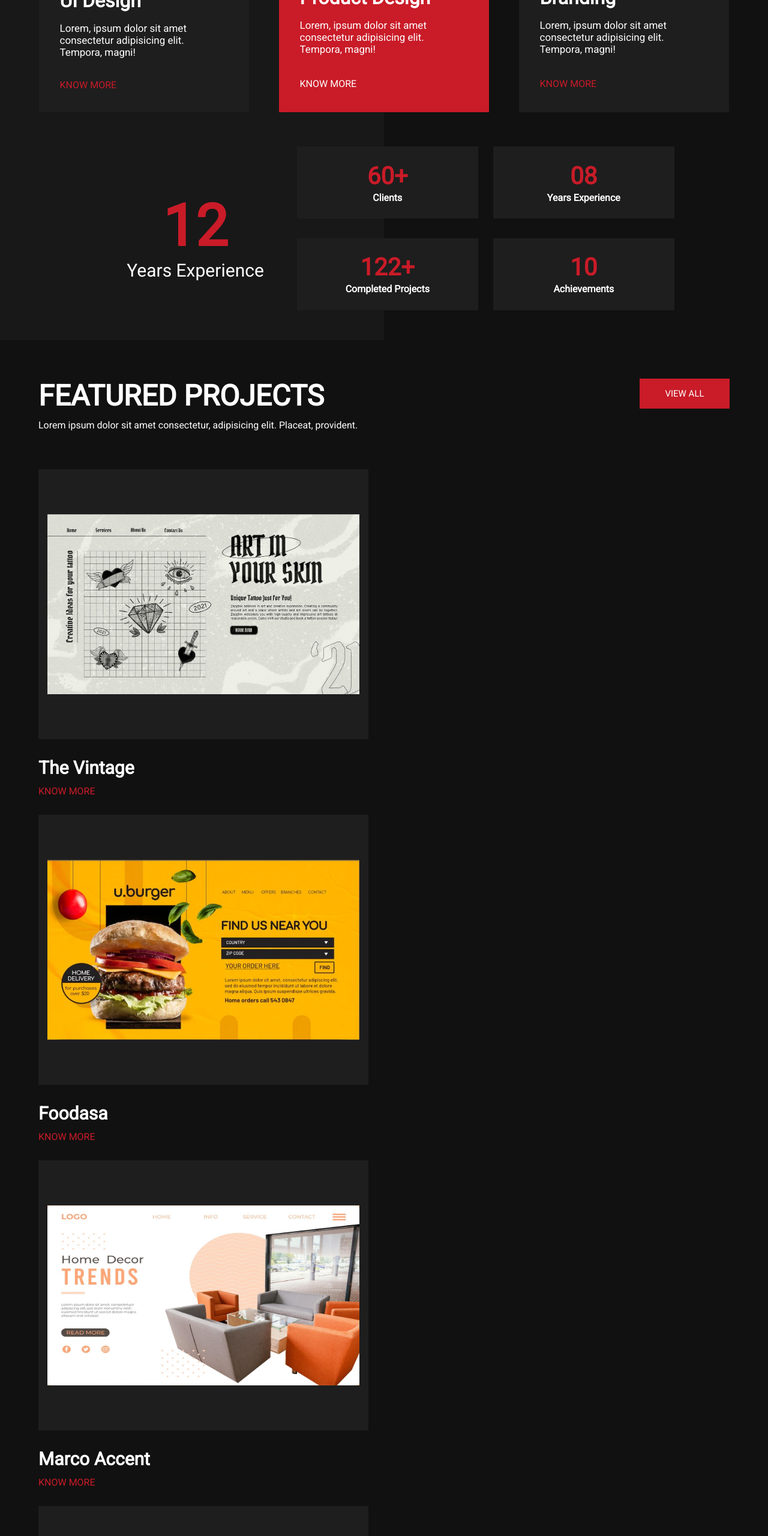
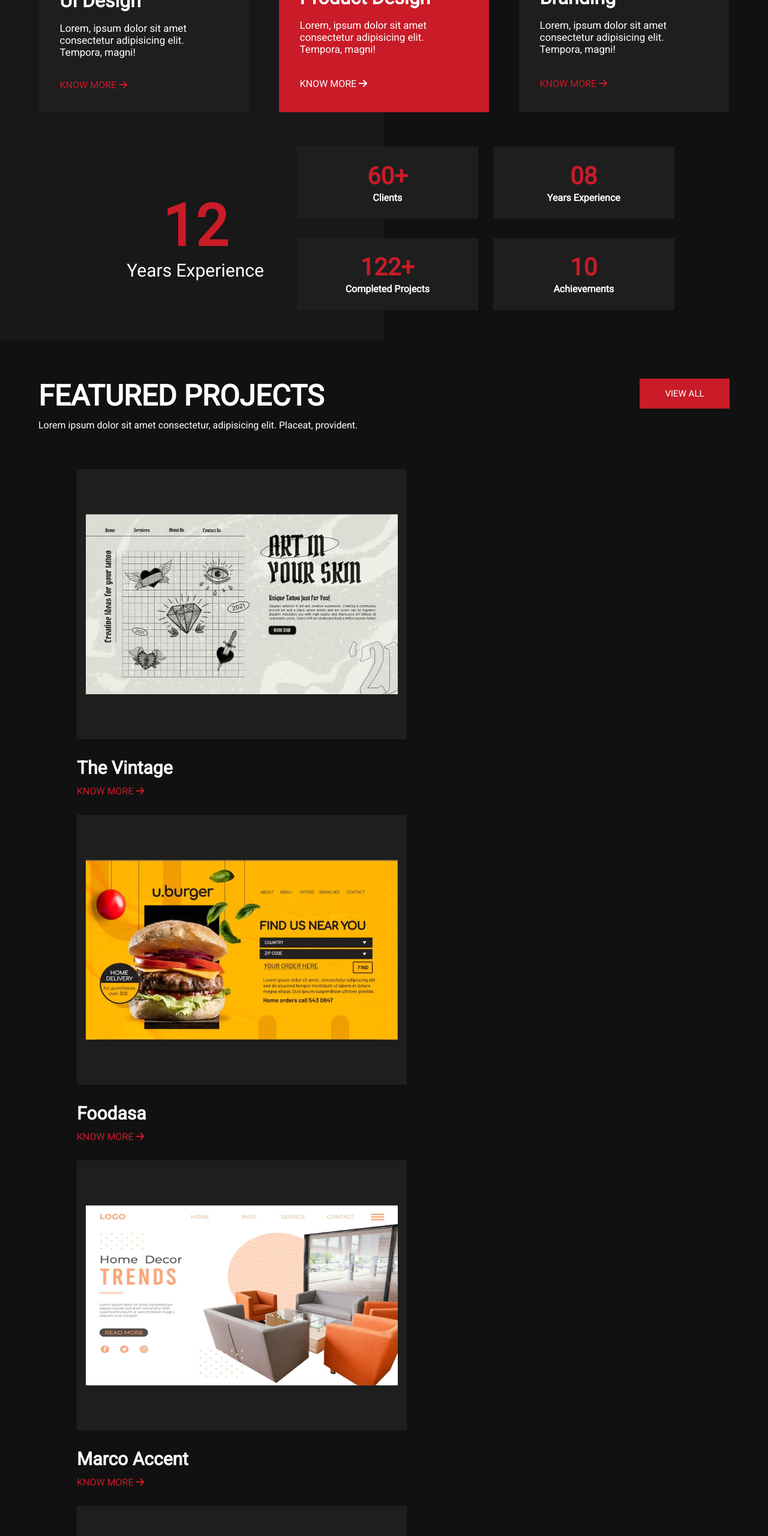
Before and after one commit to varung735/Product-design-landing-page, a plain HTML site: page index.html in a window 1280 px wide. Shown: the part 960-3520 px from the top of the page at 60% size. Drawn offline with Linux system fonts and the light colour scheme.

Commit message:
complete

```diff
--- a/CSS/styles.css
+++ b/CSS/styles.css
@@ -40,6 +40,10 @@ a{
     text-decoration: none;
     color: #c91b28;
 }
+
+/* a::after{
+    content: (<i class="fa-solid fa-arrow-right"></i>);
+} */
 
 /* ----------------- */
 /* Styles for navbar */
@@ -258,7 +262,7 @@ a{
 /* styles for project cards */
 
 .project-cards{
-    padding: 0 5%;
+    padding: 0 10%;
     margin-top: 5%;
     display: flex;
     flex-wrap: wrap;
--- a/index.html
+++ b/index.html
@@ -5,6 +5,7 @@
     <meta http-equiv="X-UA-Compatible" content="IE=edge">
     <meta name="viewport" content="width=device-width, initial-scale=1.0">
     <link rel="stylesheet" href="./CSS/styles.css">
+    <link rel="stylesheet" href="https://cdnjs.cloudflare.com/ajax/libs/font-awesome/6.1.2/css/all.min.css" integrity="sha512-1sCRPdkRXhBV2PBLUdRb4tMg1w2YPf37qatUFeS7zlBy7jJI8Lf4VHwWfZZfpXtYSLy85pkm9GaYVYMfw5BC1A==" crossorigin="anonymous" referrerpolicy="no-referrer" />
     <title>Product Design Landing Page</title>
 </head>
 <body>
@@ -74,7 +75,7 @@
                     </div>
                     <!-- card footer -->
                     <div class="card-footer">
-                        <a href="#" class="cf-link">KNOW MORE</a>
+                        <a href="#" class="cf-link">KNOW MORE <i class="fa-solid fa-arrow-right"></i></a>
                     </div>
                 </div>
 
@@ -91,7 +92,7 @@
                     </div>
                     <!-- card footer -->
                     <div class="card-footer">
-                        <a href="#" class="cf-link">KNOW MORE</a>
+                        <a href="#" class="cf-link">KNOW MORE <i class="fa-solid fa-arrow-right"></i></a>
                     </div>
                 </div>
 
@@ -108,7 +109,7 @@
                     </div>
                     <!-- card footer -->
                     <div class="card-footer">
-                        <a href="#" class="cf-link">KNOW MORE</a>
+                        <a href="#" class="cf-link">KNOW MORE <i class="fa-solid fa-arrow-right"></i></a>
                     </div>
                 </div>
 
@@ -176,7 +177,7 @@
                     <!-- This div below holds project name & link -->
                     <div class="project-name">
                         <h1 class="project-heading">The Vintage</h1>
-                        <a href="" class="project-link">KNOW MORE</a>
+                        <a href="" class="project-link">KNOW MORE <i class="fa-solid fa-arrow-right"></i></a>
                     </div>
 
                 </div>
@@ -192,7 +193,7 @@
                     <!-- This div below holds project name & link -->
                     <div class="project-name">
                         <h1 class="project-heading">Foodasa</h1>
-                        <a href="" class="project-link">KNOW MORE</a>
+                        <a href="" class="project-link">KNOW MORE <i class="fa-solid fa-arrow-right"></i></a>
                     </div>
 
                 </div>
@@ -208,7 +209,7 @@
                     <!-- This div below holds project name & link -->
                     <div class="project-name">
                         <h1 class="project-heading">Marco Accent</h1>
-                        <a href="" class="project-link">KNOW MORE</a>
+                        <a href="" class="project-link">KNOW MORE <i class="fa-solid fa-arrow-right"></i></a>
                     </div>
 
                 </div>
@@ -224,7 +225,7 @@
                     <!-- This div below holds project name & link -->
                     <div class="project-name">
                         <h1 class="project-heading">Mozaik</h1>
-                        <a href="" class="project-link">KNOW MORE</a>
+                        <a href="" class="project-link">KNOW MORE <i class="fa-solid fa-arrow-right"></i></a>
                     </div>
 
                 </div>
```
